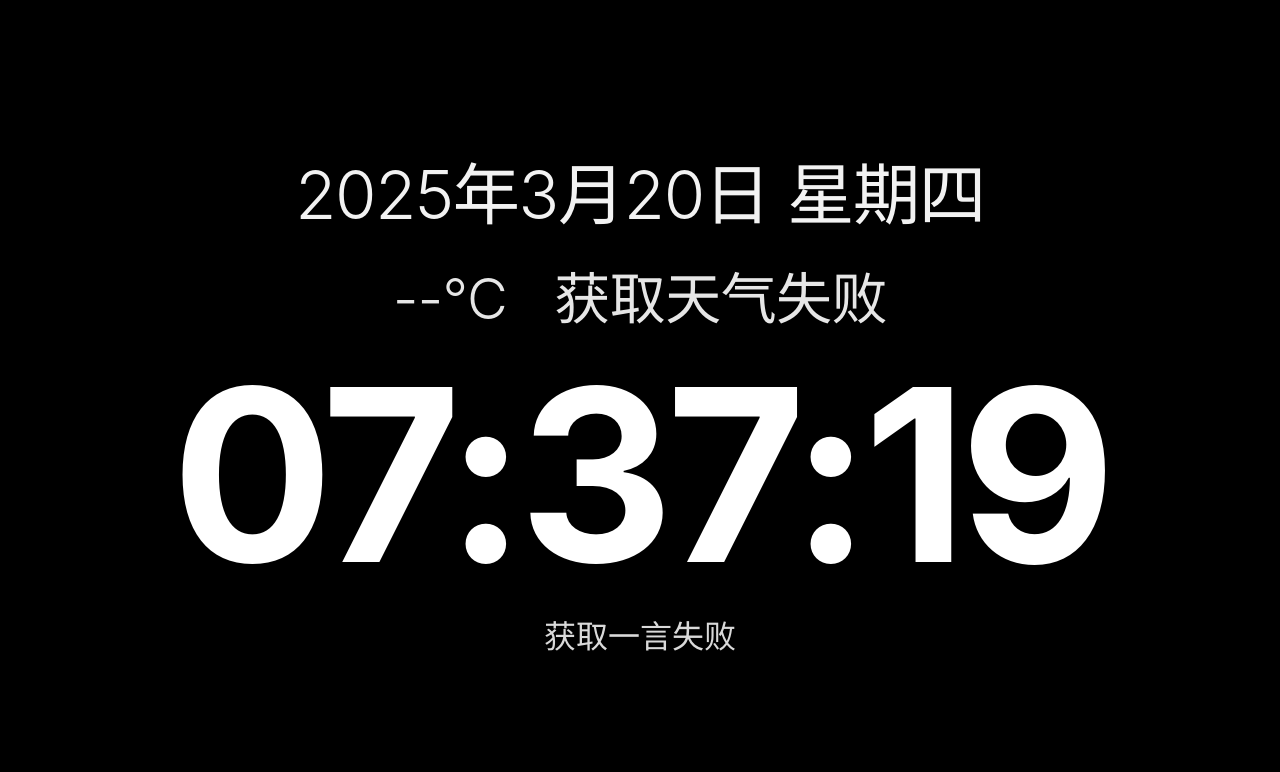
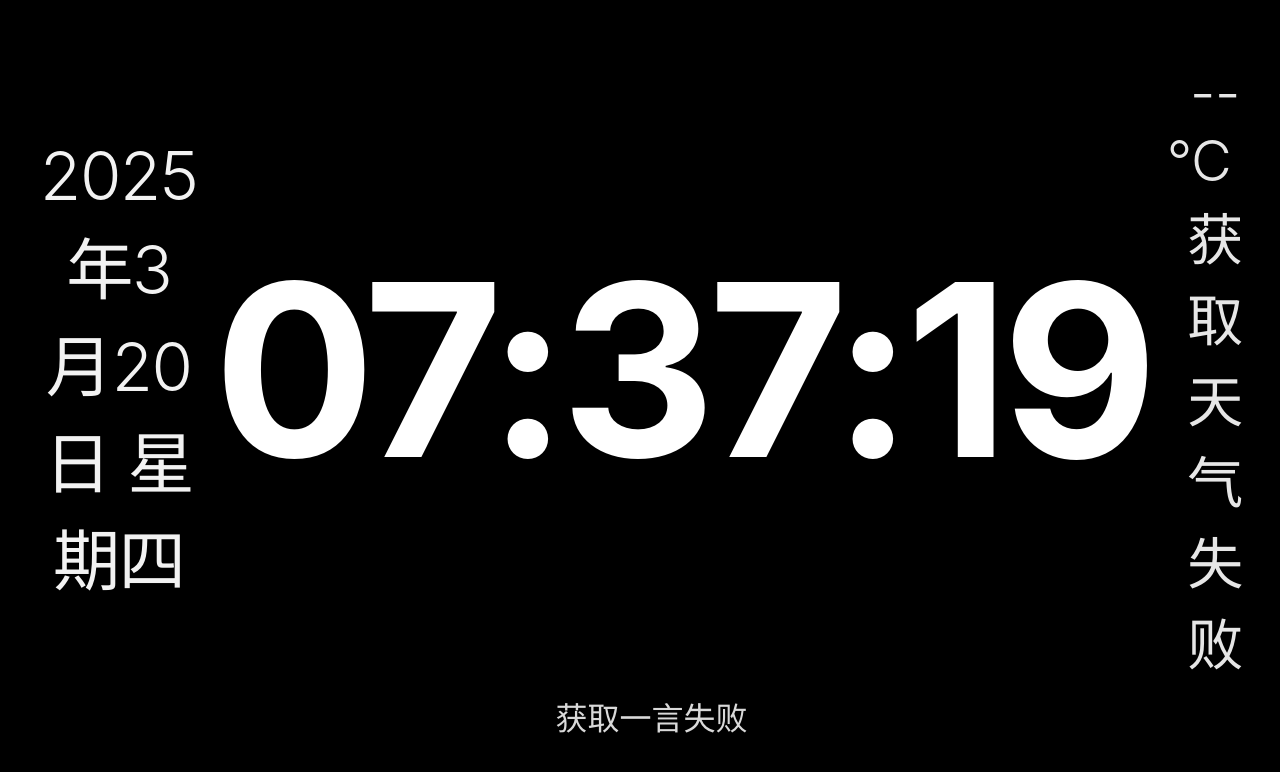
Before and after one commit to byhooi/Clock, a plain HTML site: page index.html in a window 1280 px wide. Drawn offline with Linux system fonts and the light colour scheme; no server answers.

Commit message:
调整一言样式

```diff
--- a/style.css
+++ b/style.css
@@ -19,39 +19,51 @@ body {
     padding: 40px;
     width: 100%;
     max-width: 1200px;
-    display: flex;
-    flex-direction: column;
+    display: grid;
+    grid-template-areas:
+        "date weather"
+        "time time"
+        "hitokoto hitokoto";
     gap: 1.5rem;
+    align-items: center;
 }
 
 .date {
+    grid-area: date;
     font-size: 4.5rem;
     font-weight: 300;
     letter-spacing: -0.02em;
     opacity: 0.95;
+    justify-self: start;
 }
 
 .weather {
+    grid-area: weather;
     font-size: 3.8rem;
     font-weight: 300;
     letter-spacing: -0.01em;
     opacity: 0.9;
+    justify-self: end;
 }
 
 .time {
+    grid-area: time;
     font-size: 18rem;
     font-weight: 700;
     line-height: 0.9;
     letter-spacing: -0.03em;
+    justify-self: center;
 }
 
 .hitokoto {
+    grid-area: hitokoto;
     font-size: 2.2rem;
     font-weight: 300;
     opacity: 0.85;
     line-height: 1.4;
     max-width: 800px;
     margin: 0 auto;
+    justify-self: center;
 }
 
 .hitokoto a {
@@ -72,6 +84,9 @@ body {
     .clock-container {
         padding: 30px;
         gap: 1rem;
+        grid-template-areas:
+            "date time weather"
+            "hitokoto hitokoto hitokoto";
     }
     .time {
         font-size: 15rem;
```
